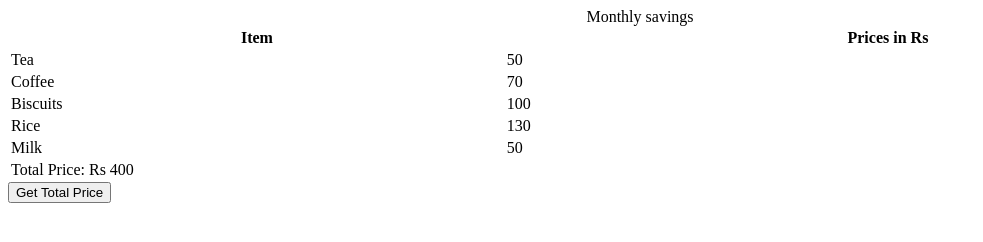
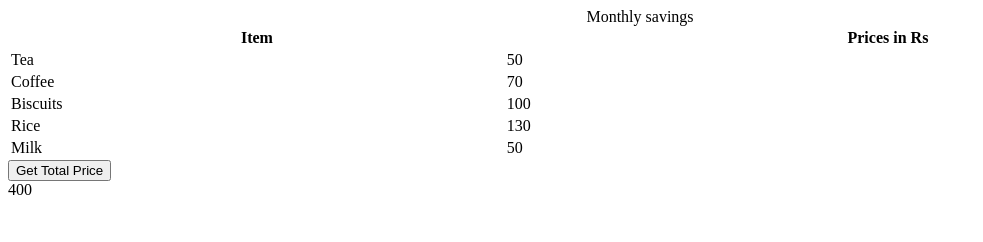
Before and after one commit to acciojob/grofers-checkout-bonkers23, a website: page main.html in a window 1280 px wide. Both pictures are taken after a click on the button "Get Total Price". Shown: the whole page, without its empty margins (0-983 px from the left). Drawn offline with Linux system fonts and the light colour scheme.

Commit message:
created a submission

```diff
--- a/script.js
+++ b/script.js
@@ -1,23 +1,19 @@
 const getSumBtn = document.createElement("button");
+let prices = document.getElementsByClassName("price");
 getSumBtn.append("Get Total Price");
 document.body.appendChild(getSumBtn);
 
 const getSum = () => {
-  const priceCells = document.querySelectorAll(".price");
-  let total = 0;
+	let totalPrice=0;
+	for(let i = 0 ; i<prices.length ; i++){
+		totalPrice+=Number(prices[i].innerText);
+	}
 
-  priceCells.forEach(cell => {
-    total += Number(cell.textContent);
-  });
+	let newRow = document.createElement("tr");
+	newRow.id = 'ans';
+	newRow.innerText = totalPrice;
+	document.body.appendChild(newRow);
 
-  const totalRow = document.createElement("tr");
-  const totalCell = document.createElement("td");
-  totalCell.setAttribute("colspan", 2); // spans both columns
-  totalCell.textContent = `Total Price: Rs ${total}`;
-  totalRow.appendChild(totalCell);
-
-  const table = document.querySelector("table");
-  table.appendChild(totalRow);
 };
 
 getSumBtn.addEventListener("click", getSum);
```
Also changed, not shown: main.html (+1 -1 lines).
